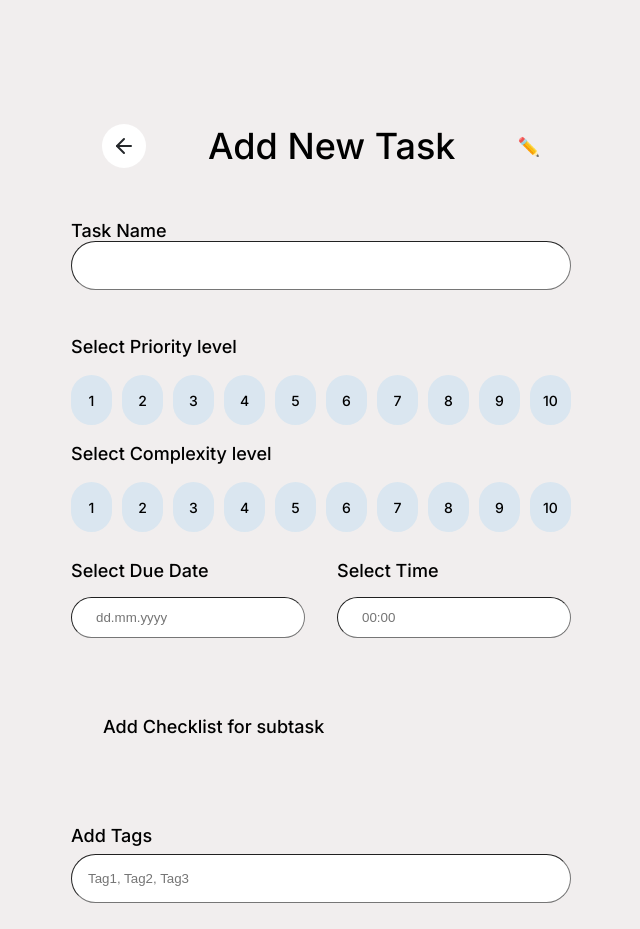
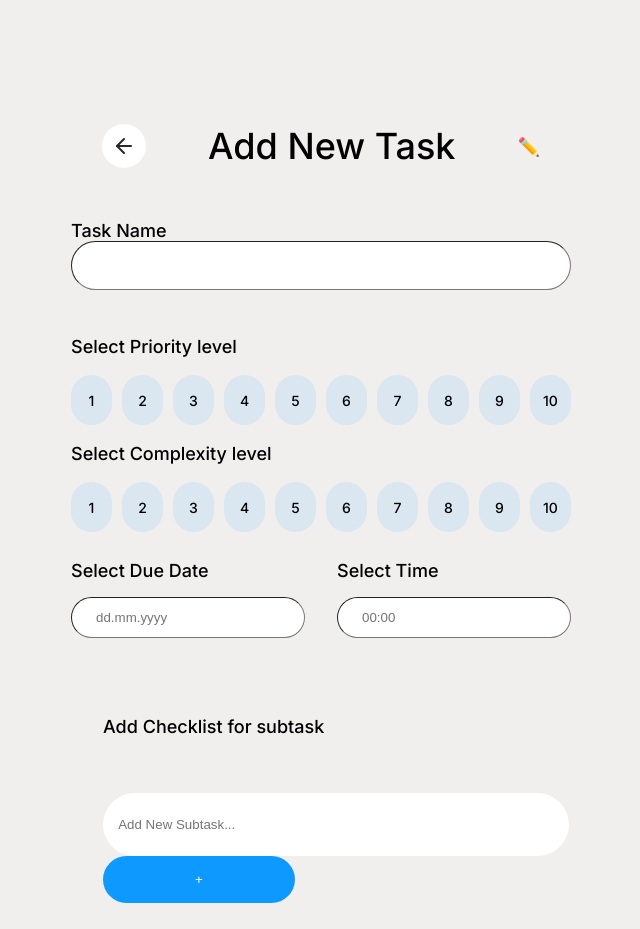
Before and after one commit to daxantz/react-todo, a React (Vite) app in the folder todo/: page /newtodo in a window 1280 px wide. Shown: the top 929 px of the page, without its empty margins (319-959 px from the left). Built offline with nearby package versions, Linux system fonts and the light colour scheme.

Commit message:
create checklist component for creating subtasks

```diff
--- a/todo/src/components/form/Form.jsx
+++ b/todo/src/components/form/Form.jsx
@@ -6,6 +6,7 @@ import { TodoContext } from "../../contexts/todoContext";
 import { useNavigate } from "react-router-dom";
 export default function Form() {
   const { createTodo } = useContext(TodoContext);
+  const [subtasks, setSubtasks] = useState([]);
   const navigate = useNavigate();
   const [formData, setFormData] = useState({
     taskName: "",
@@ -13,14 +14,14 @@ export default function Form() {
     Complexity: "",
     dueDate: "",
     time: "",
+
     tags: "",
   });
 
   function handleSubmit(e) {
     e.preventDefault();
 
-    console.log(formData);
-    createTodo(formData);
+    createTodo(formData, subtasks);
 
     setFormData({
       taskName: "",
@@ -28,6 +29,7 @@ export default function Form() {
       Complexity: null,
       dueDate: "",
       time: "",
+
       tags: "",
     });
     navigate(-1);
@@ -83,10 +85,11 @@ export default function Form() {
           />
         </div>
       </div>
-      <div className="subtaskChecklist">
-        <p>Add Checklist for subtask</p>
-        <div className="list"></div>
-      </div>
+      <CheckList
+        subtasks={subtasks}
+        setSubtasks={setSubtasks}
+        setFormData={setFormData}
+      />
       <div className="tags">
         <label htmlFor="tags">Add Tags</label>
         <input
@@ -102,3 +105,53 @@ export default function Form() {
     </form>
   );
 }
+
+function CheckList({ subtasks, setSubtasks }) {
+  const [taskText, setTaskText] = useState("");
+  function addSubtask(e) {
+    e.preventDefault();
+    setSubtasks((subtasks) => {
+      console.log(subtasks);
+      return [
+        ...subtasks,
+        { id: Date.now(), text: taskText, isCompleted: false },
+      ];
+    });
+    setTaskText("");
+  }
+  function removeSubtask(e, id) {
+    e.preventDefault();
+    setSubtasks((tasks) => {
+      console.log(tasks);
+      return tasks.filter((task) => task.id !== id);
+    });
+  }
+
+  return (
+    <div className="subtaskChecklist">
+      <p>Add Checklist for subtask</p>
+
+      <div className="list">
+        <ul>
+          {subtasks.map((task) => (
+            <div key={task.id} className="input-container">
+              <input type="text" name="" id="" readOnly value={task.text} />
+              <button onClick={(e) => removeSubtask(e, task.id)}>X</button>
+            </div>
+          ))}
+        </ul>
+      </div>
+      <div className="input-container">
+        <input
+          type="text"
+          name=""
+          id=""
+          placeholder="Add New Subtask..."
+          value={taskText}
+          onChange={(e) => setTaskText(e.target.value)}
+        />
+        <button onClick={addSubtask}>+</button>
+      </div>
+    </div>
+  );
+}
```
